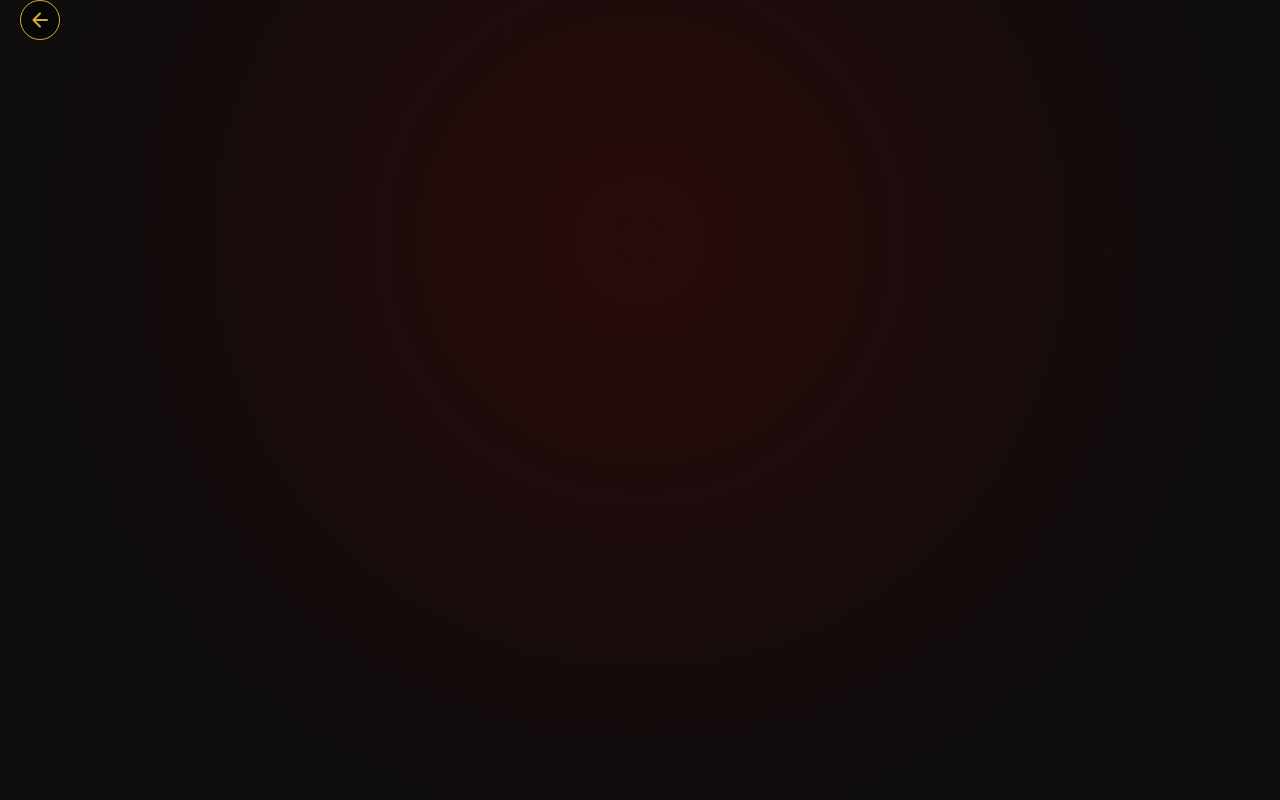
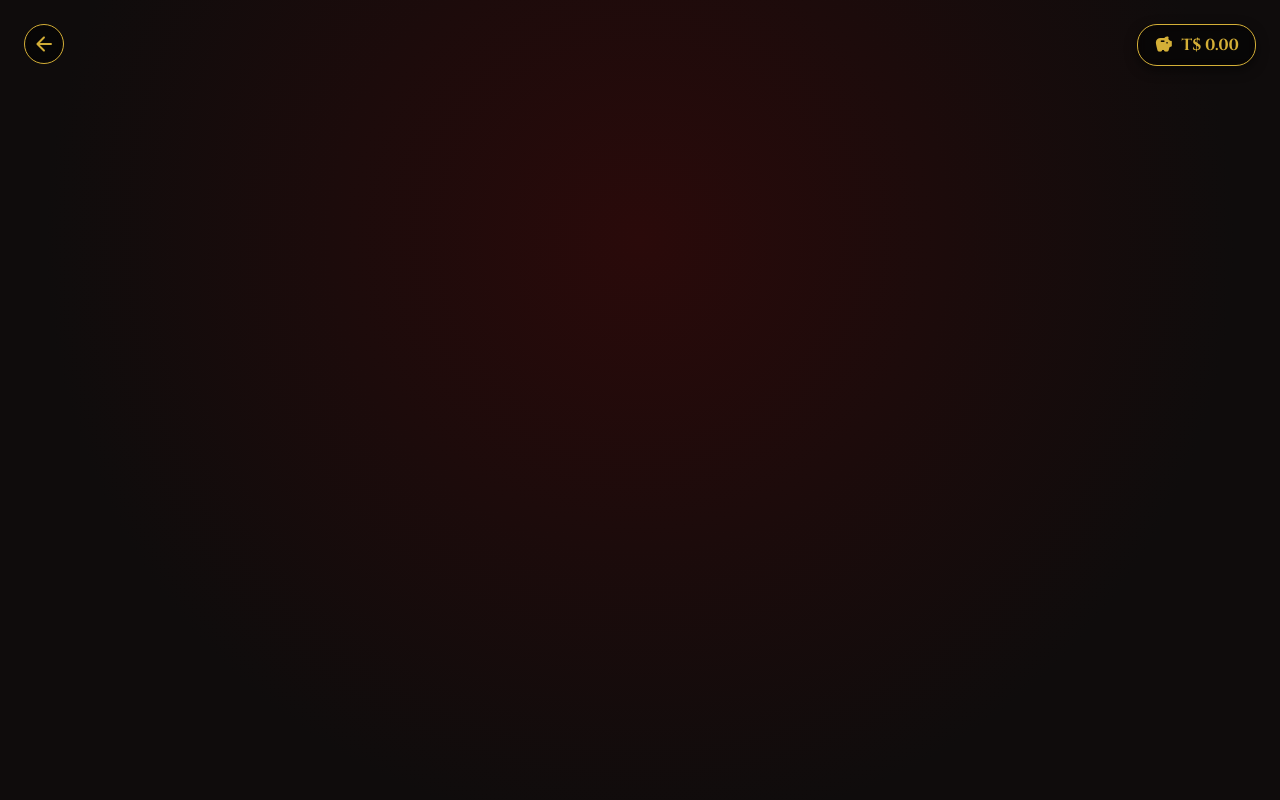
Before and after one commit to BrunoBoscolo/app_guilda_ruum, a Django app: template app/src/main/python/guilda_manager/templates/guilda_manager/upgrades.html in a window 1280 px wide. Run offline with Django 5.2, Linux system fonts and the light colour scheme; the template is opened without the code that fills it, so the values that code supplies are empty; parts of the project's set-up code (start-up, migrations or seed data) failed here and were passed over; some libraries are stand-ins or nearby versions.

Commit message:
feat: add funds display to upgrades page and adjust margins
Added a fixed top-right display for the guild's current funds in `upgrades.html`.
The displayed amount correctly formats the `guildFunds` variable and updates dynamically when an upgrade is purchased.
Also adjusted the `top` and `left`/`right` margins of both the new funds display and the existing back button to 24px, improving the visual layout by moving them away from the screen edges while still respecting `safe-area-inset-top`.

```diff
--- a/app/src/main/python/guilda_manager/templates/guilda_manager/upgrades.html
+++ b/app/src/main/python/guilda_manager/templates/guilda_manager/upgrades.html
@@ -148,8 +148,9 @@
         /* Fixed Headers & Nav */
         #back-btn {
             position: fixed;
-            top: env(safe-area-inset-top, 20px);
-            left: 20px;
+            top: 24px;
+            top: calc(env(safe-area-inset-top, 0px) + 24px);
+            left: 24px;
             z-index: 50;
             background: rgba(0,0,0,0.5);
             border: 1px solid #D4AF37;
@@ -161,6 +162,26 @@
             align-items: center;
             justify-content: center;
             backdrop-filter: blur(4px);
+        }
+
+        #funds-display {
+            position: fixed;
+            top: 24px;
+            top: calc(env(safe-area-inset-top, 0px) + 24px);
+            right: 24px;
+            z-index: 50;
+            background: rgba(0,0,0,0.5);
+            border: 1px solid #D4AF37;
+            color: #D4AF37;
+            border-radius: 20px;
+            padding: 8px 16px;
+            display: flex;
+            align-items: center;
+            gap: 8px;
+            font-family: 'Cinzel', serif;
+            font-weight: bold;
+            backdrop-filter: blur(4px);
+            box-shadow: 0 4px 12px rgba(0,0,0,0.5);
         }
     </style>
 
@@ -180,6 +201,12 @@
     <a href="{% url 'construcoes' %}" id="back-btn">
         <span class="material-icons-round">arrow_back</span>
     </a>
+
+    <!-- Funds Display -->
+    <div id="funds-display">
+        <span class="material-icons-round" style="font-size: 1.2rem;">savings</span>
+        <span id="funds-amount">T$ 0.00</span>
+    </div>
 
     <canvas id="three-canvas"></canvas>
 
@@ -246,6 +273,13 @@
         let guildFunds = parseFloat("{{ guild.funds|stringformat:'f' }}");
         const guildId = {{ guild.id }};
         const csrfToken = "{{ csrf_token }}";
+
+        function updateFundsDisplay() {
+            const fundsEl = document.getElementById('funds-amount');
+            if (fundsEl) {
+                fundsEl.innerText = `T$ ${guildFunds.toLocaleString('pt-BR', {minimumFractionDigits: 2, maximumFractionDigits: 2})}`;
+            }
+        }
 
         let buildings = JSON.parse(document.getElementById('buildings-data').textContent);
         let upgrades = JSON.parse(document.getElementById('upgrades-data').textContent);
@@ -995,6 +1029,7 @@
                     // Update local state without reloading
                     node.acquired = true;
                     guildFunds -= node.cost;
+                    updateFundsDisplay();
 
                     // Re-render nodes to update the UI correctly, but skip renderLines
                     // because playUpgradeAnimation already created the new chain properly,
@@ -1016,6 +1051,7 @@
 
         // Initialize
         initTree();
+        updateFundsDisplay();
         viewport.style.cursor = 'grab';
         animate();
 
```
